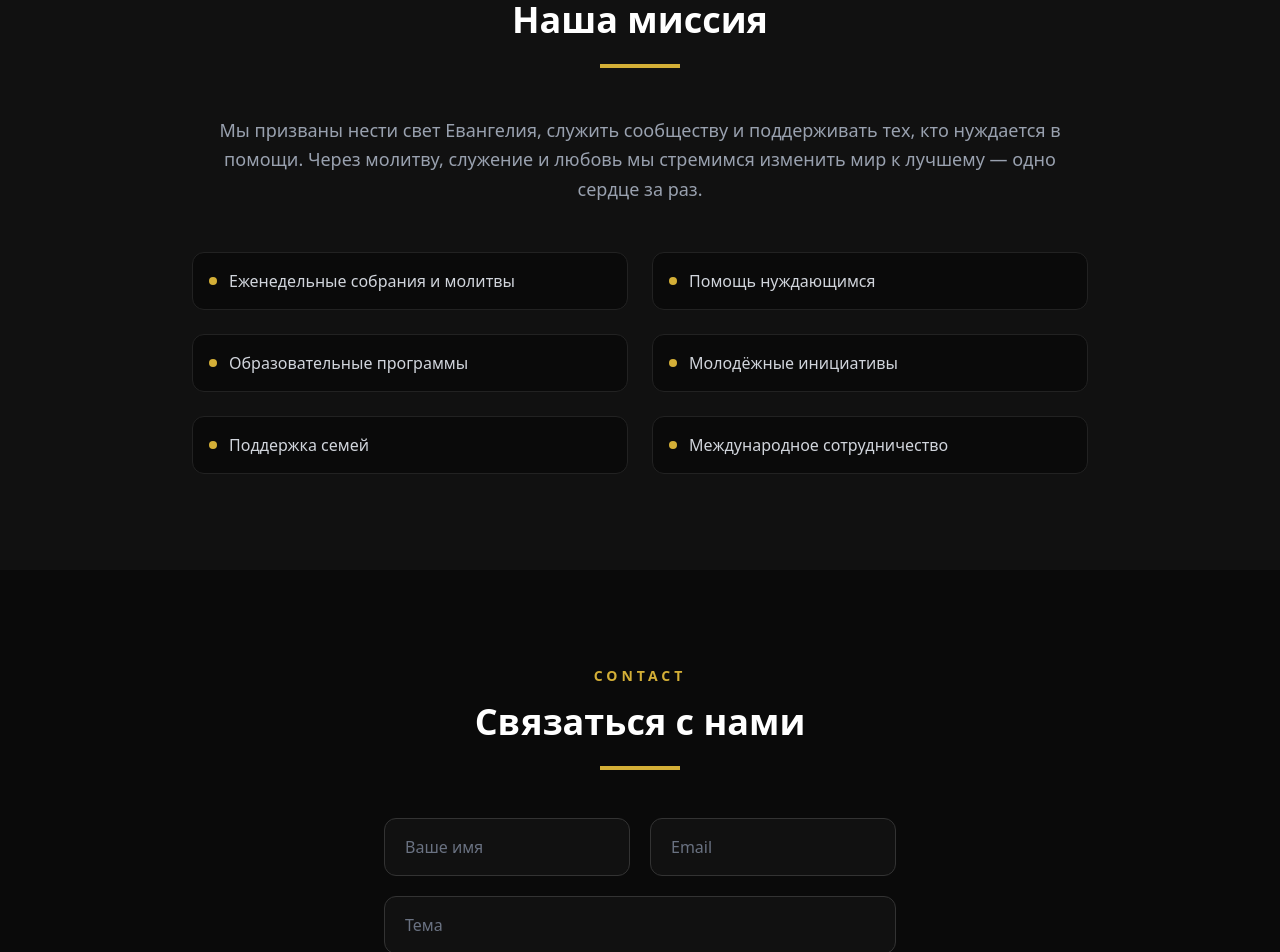
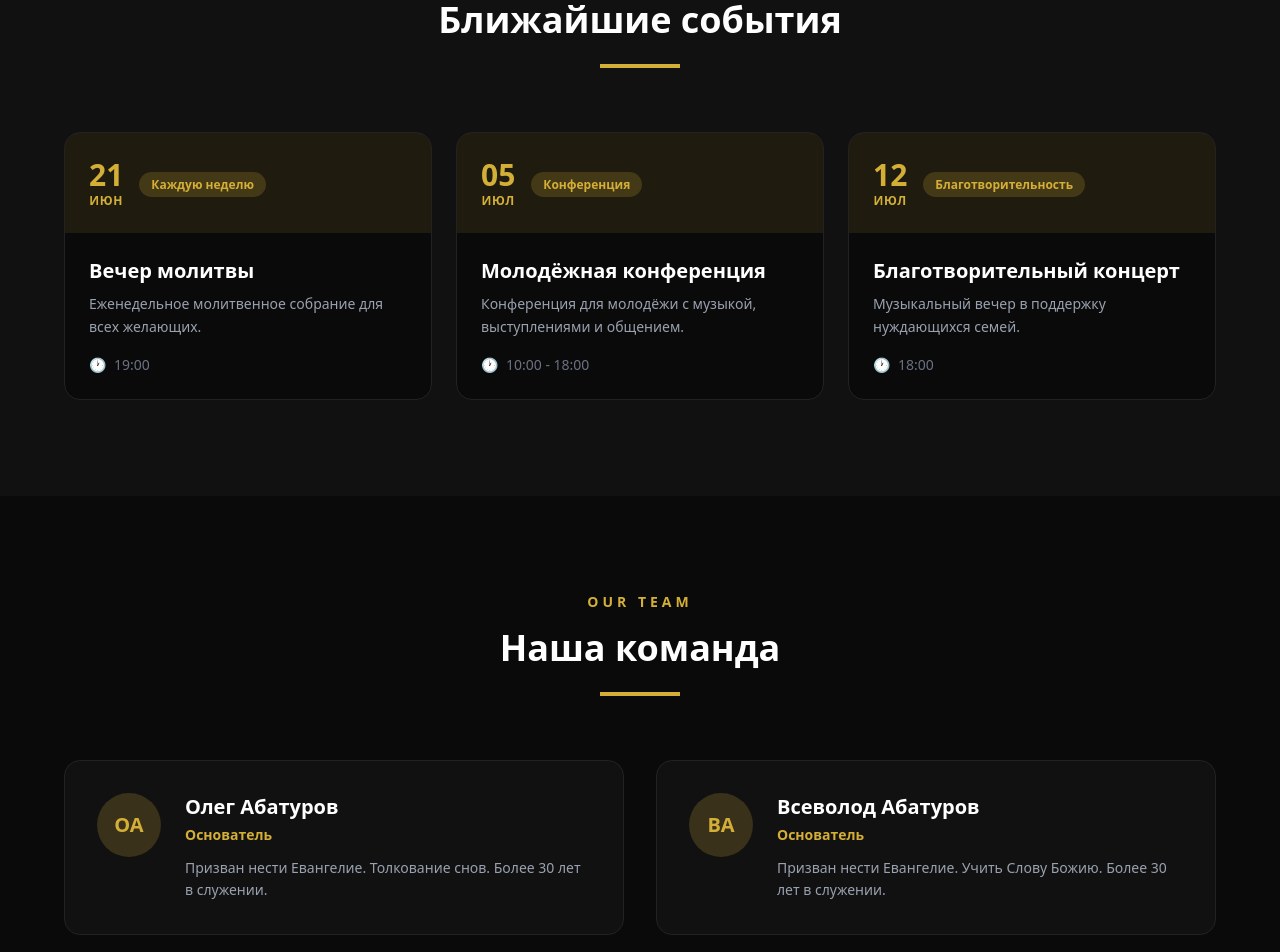
Before and after one commit to oabaturov-ops/abatur-brothers-ministries, a Next.js app: page / in a window 1280 px wide. Shown: the part 1540-2492 px from the top of the page. Built offline with nearby package versions, Linux system fonts and the light colour scheme.

Commit message:
Added team section, daily scripture, events, SEO

```diff
--- a/src/app/page.tsx
+++ b/src/app/page.tsx
@@ -148,7 +148,100 @@ export default function Home() {
           </div>
         </div>
       </section>
-
+      {/* События */}
+      <section className="py-24 px-6 bg-[#111]">
+        <div className="max-w-6xl mx-auto">
+          <div className="text-center mb-16">
+            <div className="text-[#d4af37] text-sm font-bold tracking-[4px] uppercase mb-4">Events</div>
+            <h2 className="text-4xl font-bold mb-6">Ближайшие события</h2>
+            <div className="w-20 h-1 bg-[#d4af37] mx-auto"></div>
+          </div>
+          <div className="grid md:grid-cols-3 gap-6">
+            {[
+              {
+                date: '21',
+                month: 'ИЮН',
+                title: 'Вечер молитвы',
+                desc: 'Еженедельное молитвенное собрание для всех желающих.',
+                time: '19:00',
+                tag: 'Каждую неделю',
+              },
+              {
+                date: '05',
+                month: 'ИЮЛ',
+                title: 'Молодёжная конференция',
+                desc: 'Конференция для молодёжи с музыкой, выступлениями и общением.',
+                time: '10:00 - 18:00',
+                tag: 'Конференция',
+              },
+              {
+                date: '12',
+                month: 'ИЮЛ',
+                title: 'Благотворительный концерт',
+                desc: 'Музыкальный вечер в поддержку нуждающихся семей.',
+                time: '18:00',
+                tag: 'Благотворительность',
+              },
+            ].map((event, i) => (
+              <div key={i} className="bg-[#0a0a0a] border border-[#222] rounded-2xl overflow-hidden hover:border-[#d4af37]/30 transition-colors group">
+                <div className="bg-[#d4af37]/10 p-6 flex items-center gap-4 group-hover:bg-[#d4af37]/20 transition-colors">
+                  <div className="text-center">
+                    <div className="text-3xl font-bold text-[#d4af37]">{event.date}</div>
+                    <div className="text-[#d4af37] text-xs font-bold tracking-wider">{event.month}</div>
+                  </div>
+                  <div>
+                    <span className="bg-[#d4af37]/20 text-[#d4af37] text-xs font-bold px-3 py-1 rounded-full">{event.tag}</span>
+                  </div>
+                </div>
+                <div className="p-6">
+                  <h3 className="text-xl font-bold mb-2">{event.title}</h3>
+                  <p className="text-gray-400 text-sm mb-4 leading-relaxed">{event.desc}</p>
+                  <div className="text-gray-500 text-sm flex items-center gap-2">
+                    <span>🕐</span> {event.time}
+                  </div>
+                </div>
+              </div>
+            ))}
+          </div>
+        </div>
+      </section>
+            {/* Наша команда */}
+      <section className="py-24 px-6">
+        <div className="max-w-6xl mx-auto">
+          <div className="text-center mb-16">
+            <div className="text-[#d4af37] text-sm font-bold tracking-[4px] uppercase mb-4">Our Team</div>
+            <h2 className="text-4xl font-bold mb-6">Наша команда</h2>
+            <div className="w-20 h-1 bg-[#d4af37] mx-auto"></div>
+          </div>
+          <div className="grid md:grid-cols-2 gap-8">
+            {[
+              {
+                name: 'Олег Абатуров',
+                role: 'Основатель',
+                desc: 'Призван нести Евангелие. Толкование снов. Более 30 лет в служении.',
+                initial: 'ОА',
+              },
+              {
+                name: 'Всеволод Абатуров',
+                role: 'Основатель',
+                desc: 'Призван нести Евангелие. Учить Слову Божию. Более 30 лет в служении.',
+                initial: 'ВА',
+              },
+            ].map((member, i) => (
+              <div key={i} className="bg-[#111] border border-[#222] rounded-2xl p-8 flex gap-6 items-start hover:border-[#d4af37]/30 transition-colors">
+                <div className="w-16 h-16 bg-[#d4af37]/20 rounded-full flex items-center justify-center text-[#d4af37] font-bold text-xl flex-shrink-0">
+                  {member.initial}
+                </div>
+                <div>
+                  <h3 className="text-xl font-bold mb-1">{member.name}</h3>
+                  <p className="text-[#d4af37] text-sm font-bold mb-3">{member.role}</p>
+                  <p className="text-gray-400 leading-relaxed text-sm">{member.desc}</p>
+                </div>
+              </div>
+            ))}
+          </div>
+        </div>
+      </section>
       {/* Миссия */}
       <section id="mission" className="py-24 px-6 bg-[#111]">
         <div className="max-w-4xl mx-auto text-center">
@@ -187,7 +280,24 @@ export default function Home() {
         </div>
         <ContactForm />
       </section>
-
+      {/* Писание дня */}
+      <section className="py-20 px-6">
+        <div className="max-w-4xl mx-auto">
+          <div className="bg-gradient-to-br from-[#1a1a2e] to-[#111] border border-[#d4af37]/20 rounded-2xl p-10 md:p-14 text-center relative overflow-hidden">
+            <div className="absolute top-0 right-0 w-40 h-40 bg-[#d4af37]/5 rounded-full blur-[60px]"></div>
+            <div className="text-[#d4af37] text-sm font-bold tracking-[4px] uppercase mb-6">Daily Scripture</div>
+            <blockquote className="text-2xl md:text-3xl text-gray-200 leading-relaxed mb-6 italic">
+              &ldquo;Ибо Я знаю мысли, какие думаю о вас, говорит Господь,
+              мысли о мире, а не о зле, чтобы дать вам будущее и надежду.&rdquo;
+            </blockquote>
+            <div className="text-[#d4af37] font-bold text-lg mb-2">Иеремия 29:11</div>
+            <div className="w-12 h-[2px] bg-[#d4af37]/50 mx-auto my-6"></div>
+            <p className="text-gray-500 text-sm">
+              Каждый день — новая надежда и новая возможность служить.
+            </p>
+          </div>
+        </div>
+      </section>
       {/* Footer */}
       <footer className="border-t border-[#222] py-8 px-6">
         <div className="max-w-6xl mx-auto flex flex-col sm:flex-row justify-between items-center gap-4">
--- /dev/null
+++ b/src/app/robots.ts
@@ -0,0 +1,6 @@
+export default function robots() {
+  return {
+    rules: { userAgent: '*', allow: '/' },
+    sitemap: 'https://abatur-brothers-ministries.vercel.app/sitemap.xml',
+  };
+}
--- /dev/null
+++ b/src/app/sitemap.ts
@@ -0,0 +1,10 @@
+export default function sitemap() {
+  return [
+    {
+      url: 'https://abatur-brothers-ministries.vercel.app/',
+      lastModified: new Date(),
+      changeFrequency: 'weekly',
+      priority: 1,
+    },
+  ];
+}
```
Also changed, not shown: COMMANDS.txt (added).
